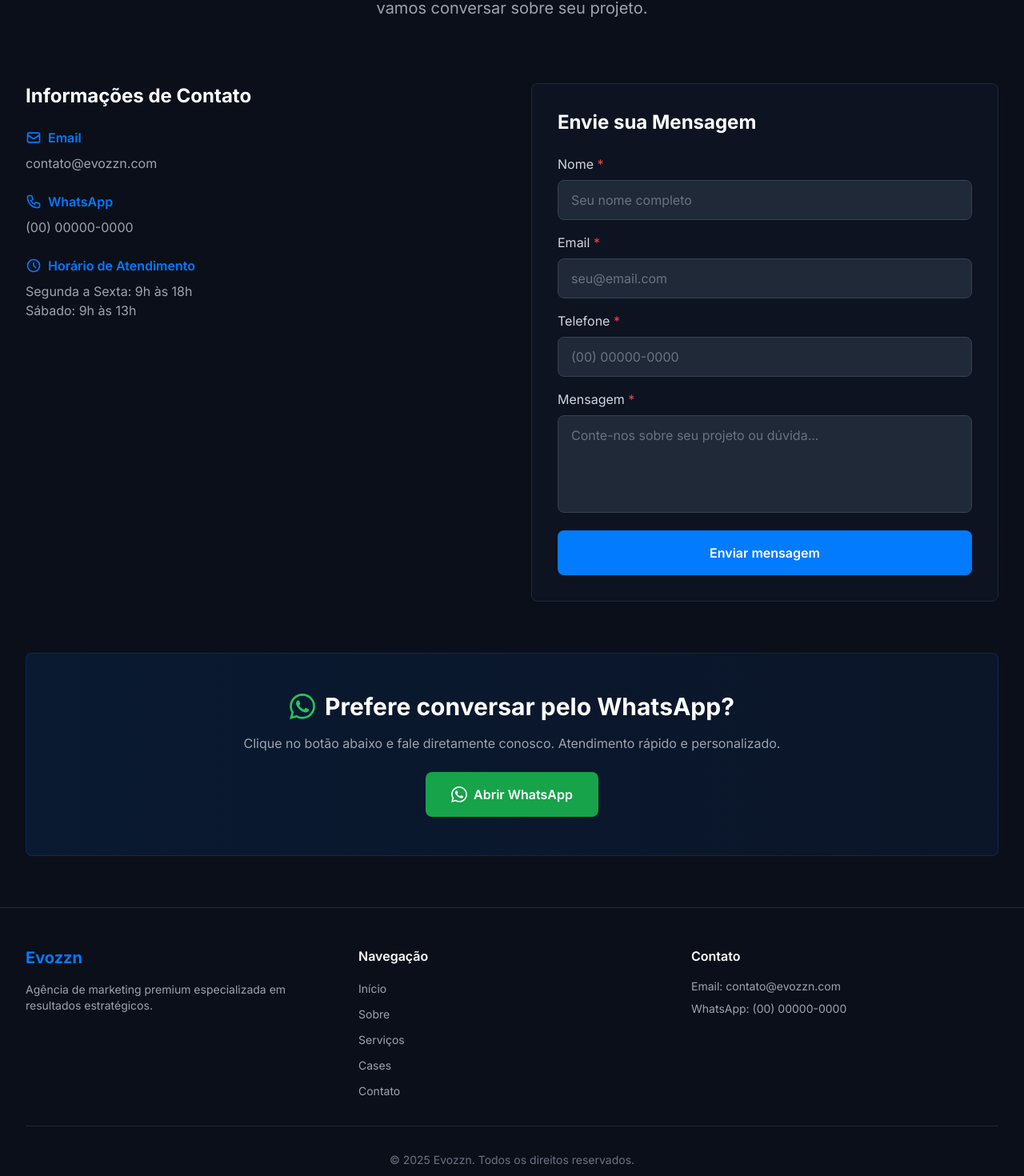
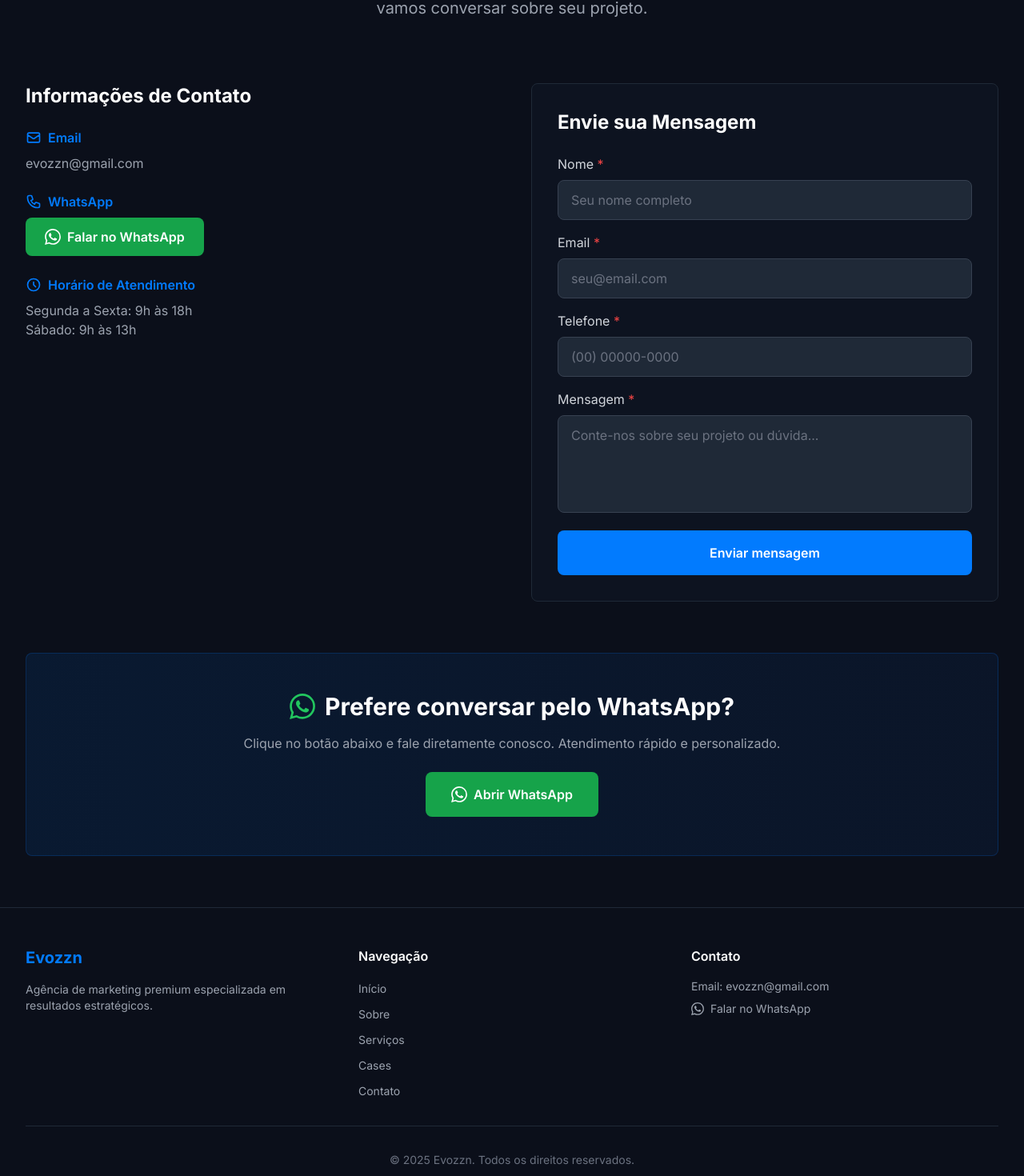
Before and after one commit to evozzn/siteoficial, a Next.js app: page /contato in a window 1280 px wide. Shown: the part 261-1731 px from the top of the page at 80% size. Built offline with nearby package versions, Linux system fonts and the light colour scheme; no server answers.

Commit message:
Atualizar email para evozzn@gmail.com e substituir nÃºmero de WhatsApp por botÃµes diretos

```diff
--- a/app/api/contato/route.ts
+++ b/app/api/contato/route.ts
@@ -51,8 +51,8 @@
     // Descomente e configure se tiver API key do Resend
     /*
     const RESEND_API_KEY = process.env.RESEND_API_KEY
-    const RESEND_FROM_EMAIL = process.env.RESEND_FROM_EMAIL || 'contato@evozzn.com'
-    const RESEND_TO_EMAIL = process.env.RESEND_TO_EMAIL || 'contato@evozzn.com'
+    const RESEND_FROM_EMAIL = process.env.RESEND_FROM_EMAIL || 'evozzn@gmail.com'
+    const RESEND_TO_EMAIL = process.env.RESEND_TO_EMAIL || 'evozzn@gmail.com'
 
     if (!RESEND_API_KEY) {
       return { success: false, error: 'Serviço de email não configurado' }
--- a/app/contato/page.tsx
+++ b/app/contato/page.tsx
@@ -53,10 +53,10 @@
                 Email
               </h3>
               <a
-                href="mailto:contato@evozzn.com"
+                href="mailto:evozzn@gmail.com"
                 className="text-gray-400 hover:text-primary transition-colors"
               >
-                contato@evozzn.com
+                evozzn@gmail.com
               </a>
             </div>
             <div>
@@ -77,12 +77,19 @@
                 WhatsApp
               </h3>
               <a
-                href="https://wa.me/5500000000000"
+                href={`https://wa.me/${process.env.NEXT_PUBLIC_WHATSAPP_NUMBER || '5511999999999'}?text=Olá,%20gostaria%20de%20saber%20mais%20sobre%20os%20serviços%20da%20Evozzn`}
                 target="_blank"
                 rel="noopener noreferrer"
-                className="text-gray-400 hover:text-primary transition-colors"
+                className="inline-flex items-center gap-2 bg-green-600 hover:bg-green-700 text-white font-semibold px-6 py-3 rounded-lg transition-colors duration-200"
               >
-                (00) 00000-0000
+                <svg
+                  className="w-5 h-5"
+                  fill="currentColor"
+                  viewBox="0 0 24 24"
+                >
+                  <path d="M17.472 14.382c-.297-.149-1.758-.867-2.03-.967-.273-.099-.471-.148-.67.15-.197.297-.767.966-.94 1.164-.173.199-.347.223-.644.075-.297-.15-1.255-.463-2.39-1.475-.883-.788-1.48-1.761-1.653-2.059-.173-.297-.018-.458.13-.606.134-.133.298-.347.446-.52.149-.174.198-.298.298-.497.099-.198.05-.371-.025-.52-.075-.149-.669-1.612-.916-2.207-.242-.579-.487-.5-.669-.51-.173-.008-.371-.01-.57-.01-.198 0-.52.074-.792.372-.272.297-1.04 1.016-1.04 2.479 0 1.462 1.065 2.875 1.213 3.074.149.198 2.096 3.2 5.077 4.487.709.306 1.262.489 1.694.625.712.227 1.36.195 1.871.118.571-.085 1.758-.719 2.006-1.413.248-.694.248-1.289.173-1.413-.074-.124-.272-.198-.57-.347m-5.421 7.403h-.004a9.87 9.87 0 01-5.031-1.378l-.361-.214-3.741.982.998-3.648-.235-.374a9.86 9.86 0 01-1.51-5.26c.001-5.45 4.436-9.884 9.888-9.884 2.64 0 5.122 1.03 6.988 2.898a9.825 9.825 0 012.893 6.994c-.003 5.45-4.437 9.884-9.885 9.884m8.413-18.297A11.815 11.815 0 0012.05 0C5.495 0 .16 5.335.157 11.892c0 2.096.547 4.142 1.588 5.945L.057 24l6.305-1.654a11.882 11.882 0 005.683 1.448h.005c6.554 0 11.89-5.335 11.893-11.893a11.821 11.821 0 00-3.48-8.413Z" />
+                </svg>
+                Falar no WhatsApp
               </a>
             </div>
             <div>
@@ -139,7 +146,7 @@
           e personalizado.
         </p>
         <a
-          href="https://wa.me/5500000000000"
+          href={`https://wa.me/${process.env.NEXT_PUBLIC_WHATSAPP_NUMBER || '5511999999999'}?text=Olá,%20gostaria%20de%20saber%20mais%20sobre%20os%20serviços%20da%20Evozzn`}
           target="_blank"
           rel="noopener noreferrer"
           className="inline-flex items-center gap-2 bg-green-600 hover:bg-green-700 text-white font-semibold px-8 py-4 rounded-lg transition-colors duration-200"
--- a/app/page.tsx
+++ b/app/page.tsx
@@ -65,7 +65,7 @@
           {/* CTA Principal */}
           <div className="flex flex-col sm:flex-row gap-4 justify-center items-center mb-16">
             <a
-              href="https://wa.me/5511999999999?text=Olá,%20gostaria%20de%20saber%20mais%20sobre%20como%20escalar%20meu%20negócio"
+              href={`https://wa.me/${process.env.NEXT_PUBLIC_WHATSAPP_NUMBER || '5511999999999'}?text=Olá,%20gostaria%20de%20saber%20mais%20sobre%20como%20escalar%20meu%20negócio`}
               target="_blank"
               rel="noopener noreferrer"
               className="group relative bg-primary hover:bg-secondary text-white font-bold px-10 py-5 rounded-lg transition-all duration-300 transform hover:scale-105 glow-primary min-w-[280px] text-center text-lg flex items-center justify-center gap-2"
--- a/components/Footer.tsx
+++ b/components/Footer.tsx
@@ -64,8 +64,28 @@
           <div>
             <h4 className="text-white font-semibold mb-4">Contato</h4>
             <ul className="space-y-2 text-gray-400 text-sm">
-              <li>Email: contato@evozzn.com</li>
-              <li>WhatsApp: (00) 00000-0000</li>
+              <li>
+                <a href="mailto:evozzn@gmail.com" className="hover:text-primary transition-colors">
+                  Email: evozzn@gmail.com
+                </a>
+              </li>
+              <li>
+                <a
+                  href={`https://wa.me/${process.env.NEXT_PUBLIC_WHATSAPP_NUMBER || '5511999999999'}?text=Olá,%20gostaria%20de%20saber%20mais%20sobre%20os%20serviços%20da%20Evozzn`}
+                  target="_blank"
+                  rel="noopener noreferrer"
+                  className="inline-flex items-center gap-2 hover:text-primary transition-colors"
+                >
+                  <svg
+                    className="w-4 h-4"
+                    fill="currentColor"
+                    viewBox="0 0 24 24"
+                  >
+                    <path d="M17.472 14.382c-.297-.149-1.758-.867-2.03-.967-.273-.099-.471-.148-.67.15-.197.297-.767.966-.94 1.164-.173.199-.347.223-.644.075-.297-.15-1.255-.463-2.39-1.475-.883-.788-1.48-1.761-1.653-2.059-.173-.297-.018-.458.13-.606.134-.133.298-.347.446-.52.149-.174.198-.298.298-.497.099-.198.05-.371-.025-.52-.075-.149-.669-1.612-.916-2.207-.242-.579-.487-.5-.669-.51-.173-.008-.371-.01-.57-.01-.198 0-.52.074-.792.372-.272.297-1.04 1.016-1.04 2.479 0 1.462 1.065 2.875 1.213 3.074.149.198 2.096 3.2 5.077 4.487.709.306 1.262.489 1.694.625.712.227 1.36.195 1.871.118.571-.085 1.758-.719 2.006-1.413.248-.694.248-1.289.173-1.413-.074-.124-.272-.198-.57-.347m-5.421 7.403h-.004a9.87 9.87 0 01-5.031-1.378l-.361-.214-3.741.982.998-3.648-.235-.374a9.86 9.86 0 01-1.51-5.26c.001-5.45 4.436-9.884 9.888-9.884 2.64 0 5.122 1.03 6.988 2.898a9.825 9.825 0 012.893 6.994c-.003 5.45-4.437 9.884-9.885 9.884m8.413-18.297A11.815 11.815 0 0012.05 0C5.495 0 .16 5.335.157 11.892c0 2.096.547 4.142 1.588 5.945L.057 24l6.305-1.654a11.882 11.882 0 005.683 1.448h.005c6.554 0 11.89-5.335 11.893-11.893a11.821 11.821 0 00-3.48-8.413Z" />
+                  </svg>
+                  Falar no WhatsApp
+                </a>
+              </li>
             </ul>
           </div>
         </div>
--- a/lib/email.ts
+++ b/lib/email.ts
@@ -23,8 +23,8 @@
 
   try {
     const result = await resend.emails.send({
-      from: process.env.RESEND_FROM_EMAIL || 'contato@evozzn.com',
-      to: process.env.RESEND_TO_EMAIL || 'contato@evozzn.com',
+      from: process.env.RESEND_FROM_EMAIL || 'evozzn@gmail.com',
+      to: process.env.RESEND_TO_EMAIL || 'evozzn@gmail.com',
       subject: `Novo contato de ${data.nome}`,
       html: `
         <h2>Novo contato recebido</h2>
```
